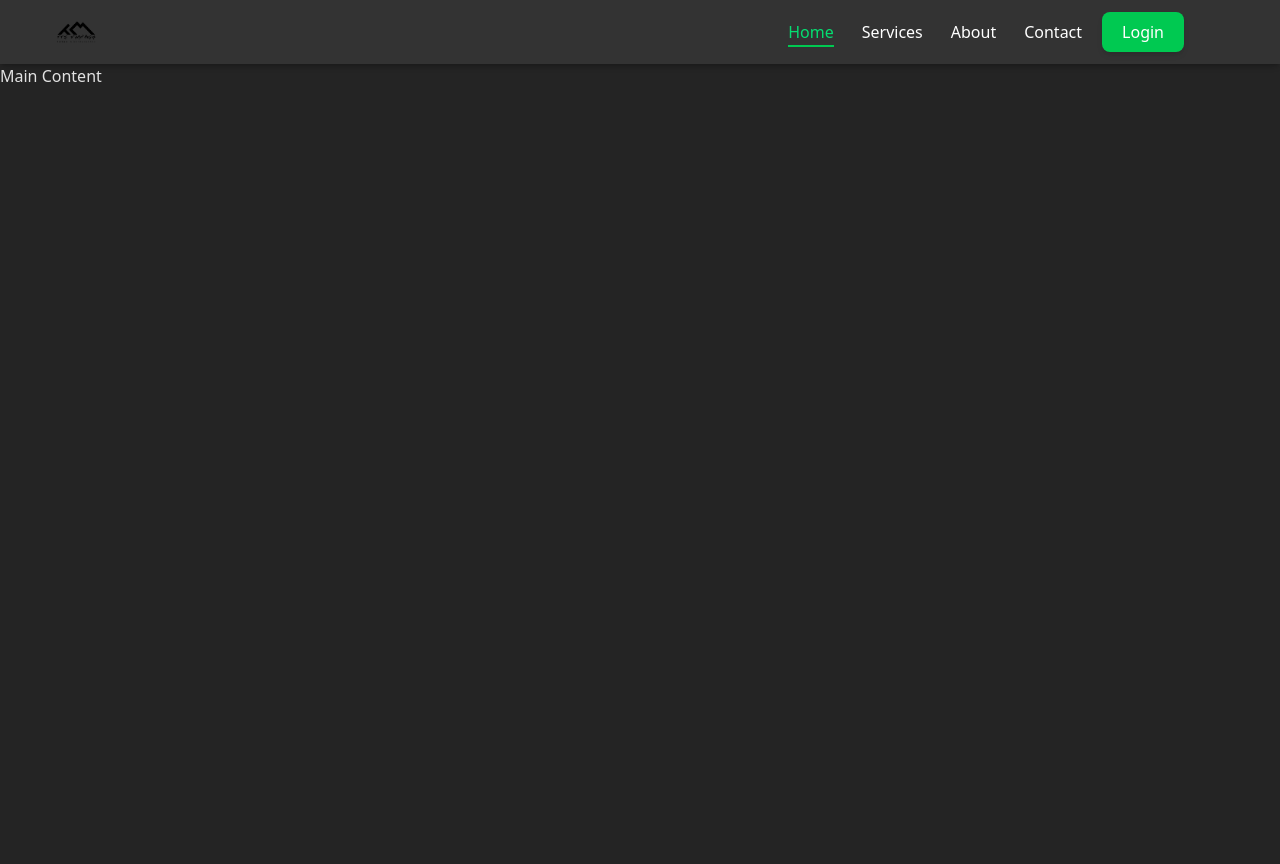
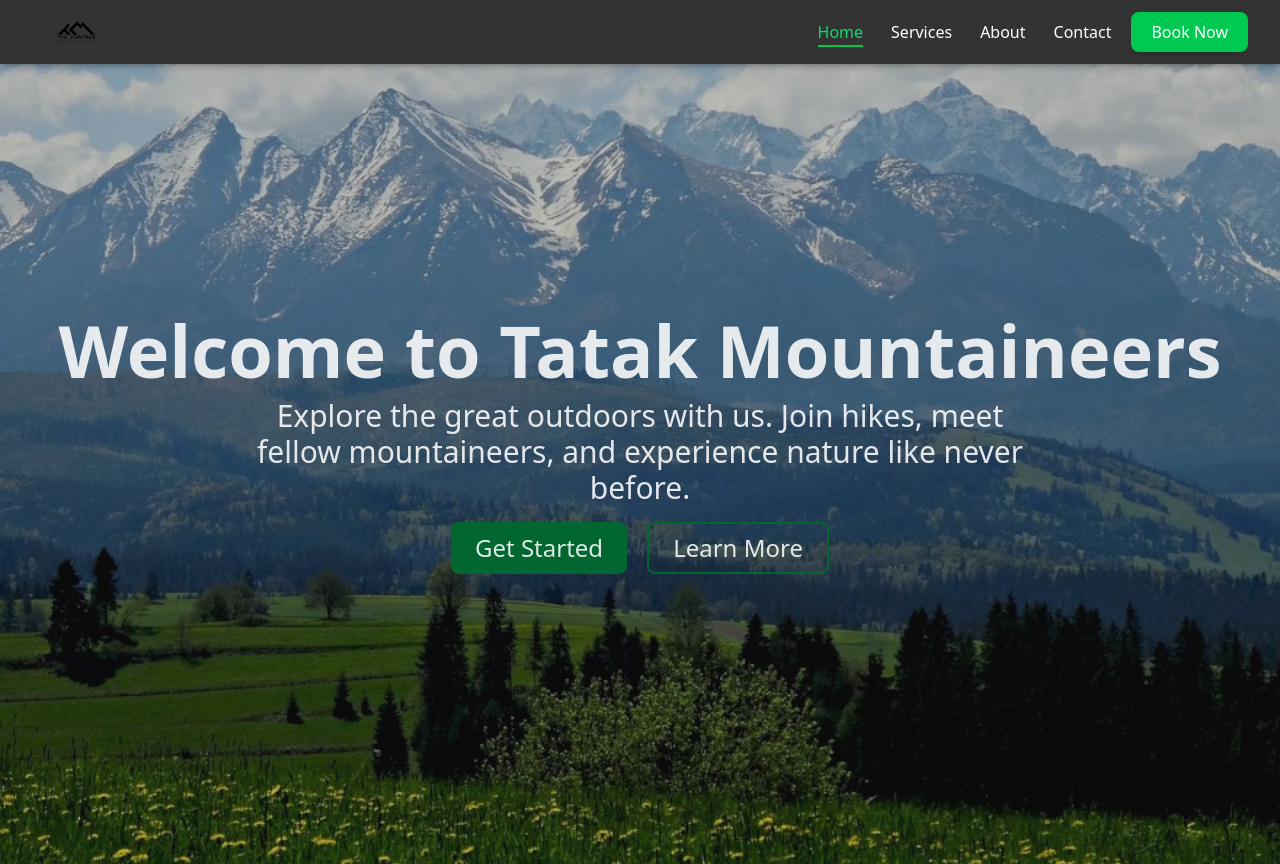
Before and after one commit to rastynkhen18/DigoTradersIncorporated-LandingPage, a React (Vite) app: page / in a window 1280 px wide. Before the commit the page ends 800 px from the top, so only its background shows below. Built offline with nearby package versions, Linux system fonts and the light colour scheme.

Commit message:
Merged Updates

```diff
--- a/src/components/Header.jsx
+++ b/src/components/Header.jsx
@@ -17,8 +17,7 @@ const Header = () => {
         <header className="fixed top-0 left-0 w-full bg-[#333] text-white z-50 shadow-md">
             <div className="flex justify-between items-center h-16 px-4 md:px-8">
                 <img src={Logo} alt="Tatak Mountaineers Logo" className="h-12 w-auto mx-5" />
-
-                <nav className="hidden md:flex items-center gap-5 mx-16">
+                <nav className="hidden md:flex items-center gap-5">
                     <ul className="flex gap-7">
                         {navLinks.map((link) => (
                             <li key={link.name}>
@@ -34,7 +33,7 @@ const Header = () => {
                             </li>
                         ))}
                     </ul>
-                    <button className="bg-green-500 px-5 py-2 rounded-lg shadow-md">Login</button>
+                    <button className="bg-green-500 px-5 py-2 rounded-lg shadow-md cursor-pointer">Book Now</button>
                 </nav>
 
                 {/* Burger Menu Button */}
@@ -58,7 +57,7 @@ const Header = () => {
                             {link.name}
                         </Link>
                     ))}
-                    <button className="bg-green-500 px-4 py-2 rounded-lg shadow-md w-fit">Login</button>
+                    <button className="bg-green-500 px-4 py-2 rounded-lg shadow-md w-fit cursor-pointer">Book Now</button>
                 </div>
             )}
         </header>
--- a/src/pages/Home.jsx
+++ b/src/pages/Home.jsx
@@ -1,12 +1,25 @@
 import React from 'react'
 import Header from '../components/Header'
+import Mountain_bg from '../assets/Mountain_bg.jpg'
 
 const Home = () => {
     return (
         <>
             <Header />
-            <main className="mt-16">
-                <p>Main Content</p>
+            <main className='relative mt-16 flex items-center justify-center min-h-screen'>
+                <div className="absolute inset-0 bg-cover bg-center opacity-70 z-0"
+                    style={{ backgroundImage: `url(${Mountain_bg})` }}></div>
+
+                <div className='relative z-10 flex flex-col justify-center items-center text-center mb-10'>
+                    <h1 className='text-3xl sm:text-4xl md:text-5xl lg:text-6xl xl:text-7xl font-black mb-3'>Welcome to Tatak Mountaineers</h1>
+                    <p className="text-base sm:text-lg md:text-xl lg:text-2xl xl:text-3xl mb-4 px-4 sm:px-8 md:px-20 lg:px-32 xl:px-64 text-center">
+                        Explore the great outdoors with us. Join hikes, meet fellow mountaineers, and experience nature like never before.
+                    </p>
+                    <div className='flex gap-5'>
+                        <button className='text-sm sm:text-base md:text-lg lg:text-xl xl:text-2xl bg-green-800 hover:bg-green-700 px-6 py-2 rounded-lg cursor-pointer transition-all duration-300'>Get Started</button>
+                        <button className='text-sm sm:text-base md:text-lg lg:text-xl xl:text-2xl border-2 border-green-800 text-white-800 px-6 py-2 rounded-lg cursor-pointer transition-all duration-300'>Learn More</button>
+                    </div>
+                </div>
             </main>
         </>
     )
```
Also changed, not shown: src/assets/mountain_bg.jpg (added).
